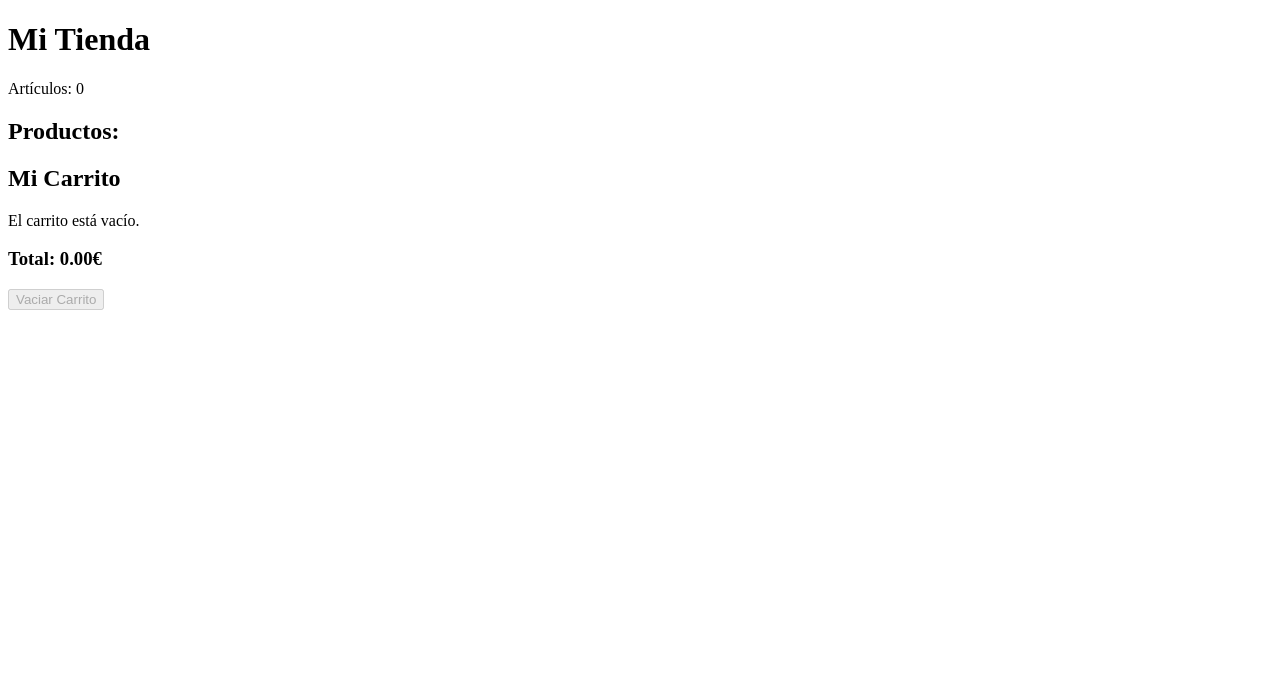
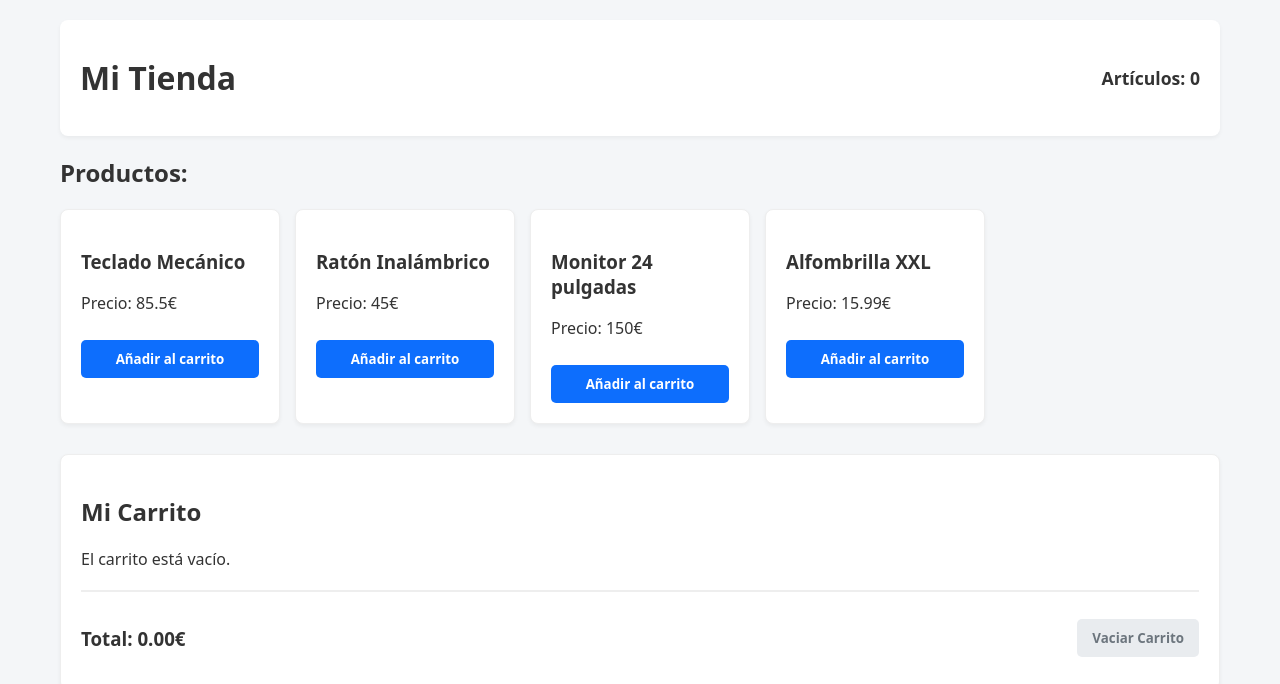
Before and after one commit to AzaelReyesMartel-1ASIR/shopping-cart-js, a plain HTML site: page src/index.html in a window 1280 px wide. Drawn offline with Linux system fonts and the light colour scheme.

Commit message:
solucionado fallo para cargar items del carrito al refrescar, sincronizacion de metodos y anadidos CSS simple

```diff
--- /dev/null
+++ b/src/css/style.css
@@ -0,0 +1,104 @@
+/* src/css/style.css */
+/* Reseteo básico para que se vea igual en todos los navegadores */
+* {
+    box-sizing: border-box;
+    font-family: system-ui, -apple-system, sans-serif;
+}
+
+body {
+    background-color: #f4f6f8;
+    color: #333;
+    margin: 0;
+    padding: 20px;
+    max-width: 1200px;
+    margin: auto;
+}
+
+/* Estilo del header tipo navbar de aplicación */
+header {
+    background: #ffffff;
+    padding: 15px 20px;
+    border-radius: 8px;
+    display: flex;
+    justify-content: space-between;
+    align-items: center;
+    box-shadow: 0 2px 4px rgba(0,0,0,0.05);
+    margin-bottom: 20px;
+}
+
+#cart-summary {
+    font-weight: bold;
+    font-size: 1.1rem;
+}
+
+/* Rejilla responsive para los productos (Tema layout moderno) */
+.grid-container {
+    display: grid;
+    grid-template-columns: repeat(auto-fill, minmax(220px, 1fr));
+    gap: 15px;
+    margin-bottom: 30px;
+}
+
+/* Tarjetas de productos y panel del carrito */
+.product-card, .cart {
+    background: #ffffff;
+    padding: 20px;
+    border-radius: 8px;
+    box-shadow: 0 2px 4px rgba(0,0,0,0.05);
+    border: 1px solid #eee;
+}
+
+/* Botones genéricos */
+button {
+    cursor: pointer;
+    border: none;
+    padding: 10px 15px;
+    border-radius: 5px;
+    font-weight: 600;
+    transition: background 0.2s ease;
+}
+
+.btn-add {
+    background: #0d6efd;
+    color: white;
+    width: 100%;
+    margin-top: 10px;
+}
+
+.btn-add:hover { background: #0b5ed7; }
+
+/* Lista de items del carrito */
+.cart-item {
+    display: flex;
+    justify-content: space-between;
+    align-items: center;
+    padding: 10px 0;
+    border-bottom: 1px solid #eee;
+}
+
+.btn-remove {
+    background: transparent;
+    font-size: 1.2rem;
+    padding: 5px;
+}
+
+/* Pie del carrito donde va el total */
+.cart-footer {
+    margin-top: 20px;
+    display: flex;
+    justify-content: space-between;
+    align-items: center;
+    border-top: 2px solid #eee;
+    padding-top: 15px;
+}
+
+#btn-clear-cart {
+    background: #dc3545;
+    color: white;
+}
+
+#btn-clear-cart:disabled {
+    background: #e9ecef;
+    color: #6c757d;
+    cursor: not-allowed;
+}
--- a/src/index.html
+++ b/src/index.html
@@ -4,6 +4,7 @@
     <meta charset="UTF-8">
     <meta name="viewport" content="width=device-width, initial-scale=1.0">
     <title>Azael Reyes Martel - Recuperación de UT3 - Carrito con DOM</title>
+    <link rel="stylesheet" href="css/style.css">
     </head>
 <body>
     <header>
--- /dev/null
+++ b/src/js/controllers/CartController.js
@@ -0,0 +1,56 @@
+// src/js/controllers/CartController.js
+
+export class CartController {
+    constructor(service, view, productsList) {
+        this.service = service;
+        this.view = view;
+        this.productsList = productsList; // Los productos de prueba que le pasaremos
+    }
+
+    // Arranca la app
+    init() {
+        this.view.renderProducts(this.productsList);
+        this.updateView();
+        this.setupEvents();
+    }
+
+    // Ponemos a escuchar los clics
+    setupEvents() {
+        // Delegación de eventos para añadir productos
+        this.view.productList.addEventListener('click', (event) => {
+            // Comprobamos si lo que se ha clicado tiene la clase btn-add
+            if (event.target.classList.contains('btn-add')) {
+                // Sacamos el ID del dataset (data-id)
+                const productId = event.target.dataset.id;
+                const product = this.productsList.find(p => p.id === productId);
+
+                if (product) {
+                    this.service.addProduct(product);
+                    this.updateView();
+                }
+            }
+        });
+
+        // Delegación de eventos para el carrito (borrar artículos)
+        this.view.cartContainer.addEventListener('click', (event) => {
+            if (event.target.classList.contains('btn-remove')) {
+                const productId = event.target.dataset.id;
+                this.service.removeProduct(productId);
+                this.updateView();
+            }
+        });
+
+        // Evento para vaciar todo el carrito
+        this.view.btnClearCart.addEventListener('click', () => {
+            this.service.clearCart();
+            this.updateView();
+        });
+    }
+
+    // Centralizamos la actualización de la vista
+    updateView() {
+        const items = this.service.getItems();
+        const total = this.service.getTotalPrice();
+        this.view.renderCart(items, total);
+    }
+}
--- /dev/null
+++ b/src/js/main.js
@@ -0,0 +1,27 @@
+// src/js/main.js
+import { Product } from './models/Product.js';
+import { CartRepository } from './repositories/CartRepository.js';
+import { CartService } from './services/CartService.js';
+import { CartView } from './views/CartView.js';
+import { CartController } from './controllers/CartController.js';
+
+// Creamos unos productos a fuego para probar
+const mockProducts = [
+    new Product("1", "Teclado Mecánico", 85.50),
+    new Product("2", "Ratón Inalámbrico", 45.00),
+    new Product("3", "Monitor 24 pulgadas", 150.00),
+    new Product("4", "Alfombrilla XXL", 15.99)
+];
+
+// Instanciamos las capas de la arquitectura
+const repository = new CartRepository();
+const service = new CartService(repository);
+const view = new CartView();
+
+// Le pasamos al controlador todo lo que necesita para trabajar
+const controller = new CartController(service, view, mockProducts);
+
+// Arrancamos
+document.addEventListener('DOMContentLoaded', () => {
+    controller.init();
+});
--- a/src/js/repositories/CartRepository.js
+++ b/src/js/repositories/CartRepository.js
@@ -1,4 +1,5 @@
 // js/repositories/CartRepository.js
+import { CartItem } from '../models/CartItem.js';
 import { CartError } from '../exceptions.js';
 
 export class CartRepository {
@@ -22,10 +23,13 @@ export class CartRepository {
     loadCartItems() {
         try {
             const data = localStorage.getItem(this.storageKey);
-            // Si hay datos los parseamos, si es null devolvemos un array vacío
-            return data ? JSON.parse(data) : [];
+            if (data) {
+            const plainItems = JSON.parse(data);
+            return plainItems.map(item => new CartItem(item.product, item.quantity));
+            }
+            return [];
         } catch (error) {
-            console.error("El storage falló al cargar:", error);
+            console.error("El storage estaba corrupto, se reinicia el carrito");
             return [];
         }
     }
--- a/src/js/services/CartService.js
+++ b/src/js/services/CartService.js
@@ -46,4 +46,10 @@ export class CartService {
     getItems() {
         return this.items;
     }
+
+    // vaciamos el carrito
+    clearCart() {
+        this.items = [];
+        this.repository.saveCartItems(this.items);
+    }
 }
--- /dev/null
+++ b/src/js/views/CartView.js
@@ -0,0 +1,68 @@
+// src/js/views/CartView.js
+
+export class CartView {
+    constructor() {
+        // Pillamos los elementos del DOM que vamos a modificar
+        this.productList = document.getElementById('product-list');
+        this.cartContainer = document.getElementById('cart-items-container');
+        this.cartCount = document.getElementById('cart-count');
+        this.cartTotal = document.getElementById('cart-total');
+        this.btnClearCart = document.getElementById('btn-clear-cart');
+    }
+
+    // Pinta los productos disponibles en la tienda
+    renderProducts(products) {
+        this.productList.innerHTML = ''; // Limpiamos por si acaso
+
+        products.forEach(product => {
+            // Creamos la tarjeta del producto
+            const div = document.createElement('div');
+            div.className = 'product-card';
+
+            // Usamos innerHTML para la estructura básica
+            div.innerHTML = `
+                <h3>${product.name}</h3>
+                <p>Precio: ${product.price}€</p>
+                <button class="btn-add" data-id="${product.id}">Añadir al carrito</button>
+            `;
+
+            this.productList.appendChild(div);
+        });
+    }
+
+    // Pinta los artículos que están dentro del carrito
+    renderCart(cartItems, total) {
+        this.cartContainer.innerHTML = '';
+
+        if (cartItems.length === 0) {
+            this.cartContainer.innerHTML = '<p>El carrito está vacío.</p>';
+            this.cartCount.textContent = '0';
+            this.cartTotal.textContent = '0.00';
+            this.btnClearCart.disabled = true;
+            return;
+        }
+
+        // Si hay items, actualizamos contadores y pintamos
+        let totalItems = 0;
+
+        cartItems.forEach(item => {
+            totalItems += item.quantity;
+
+            const div = document.createElement('div');
+            div.className = 'cart-item';
+
+            div.innerHTML = `
+                <span>${item.product.name} (x${item.quantity})</span>
+                <span>${item.subtotal}€</span>
+                <button class="btn-remove" data-id="${item.product.id}">❌</button>
+            `;
+
+            this.cartContainer.appendChild(div);
+        });
+
+        // Actualizamos los totales en el header y el footer
+        this.cartCount.textContent = totalItems;
+        this.cartTotal.textContent = total.toFixed(2);
+        this.btnClearCart.disabled = false;
+    }
+}
```
